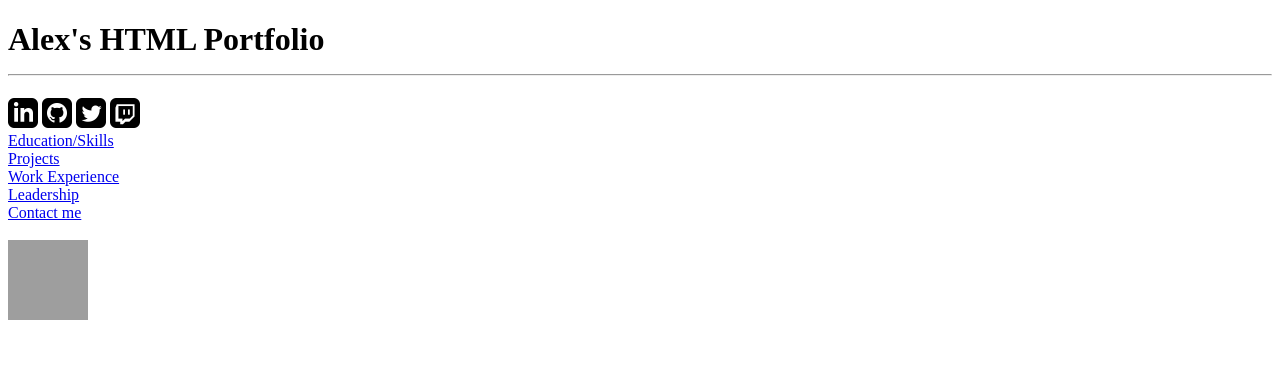
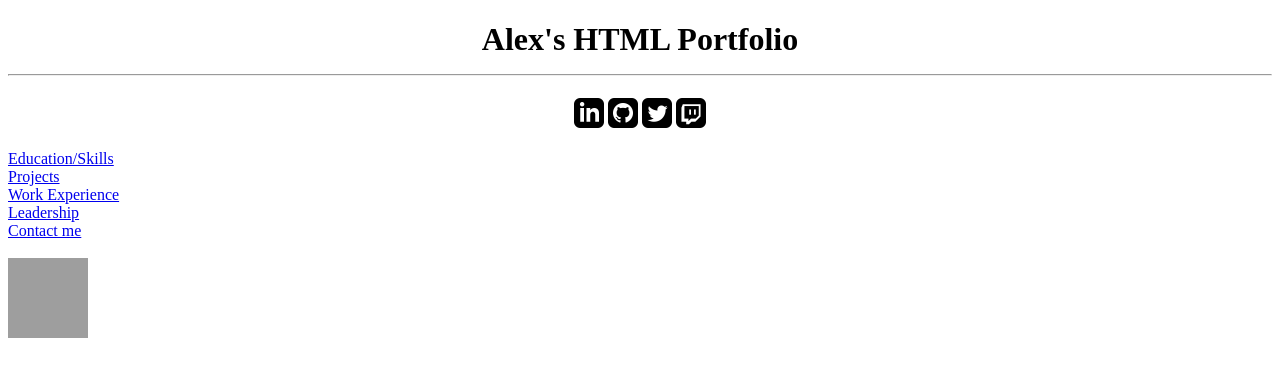
Before and after one commit to AlexLecusay/HTML-Website, a plain HTML site: page HTML-website/index.html in a window 1280 px wide. Drawn offline with Linux system fonts and the light colour scheme; grey boxes are pictures that could not be loaded.

Commit message:
This changed the links to be centered

```diff
--- a/HTML-website/index.html
+++ b/HTML-website/index.html
@@ -4,8 +4,8 @@
 		<title>My first HTML website!</title>
 	</head>
 	<body>
-		<h1>Alex's HTML Portfolio<hr></h1>
-		<a target="_blank"
+		<h1><center>Alex's HTML Portfolio</center><hr></h1>
+		<center><a target="_blank"
         href="https://www.linkedin.com/in/alex-lecusay-0a51a5217/"
         ><img width="30" height="30" src="iconmonstr-linkedin-3-240.png" /></a>
 		<a target="_blank"
@@ -16,7 +16,7 @@
         ><img width="30" height="30" src="iconmonstr-twitter-3-240.png" /></a>
 		<a target="_blank"
         href="https://www.twitch.tv/alexxiznasty"
-        ><img width="30" height="30" src="iconmonstr-twitch-3-240.png" /></a><br>
+        ><img width="30" height="30" src="iconmonstr-twitch-3-240.png" /></a></center><br>
 		<a href="EducationPage.html">Education/Skills</a><br>
 		<a href="Projects.html">Projects</a><br>
 		<a href="WorkExperience.html">Work Experience</a><br>
```
Also changed, not shown: 2 other files.
